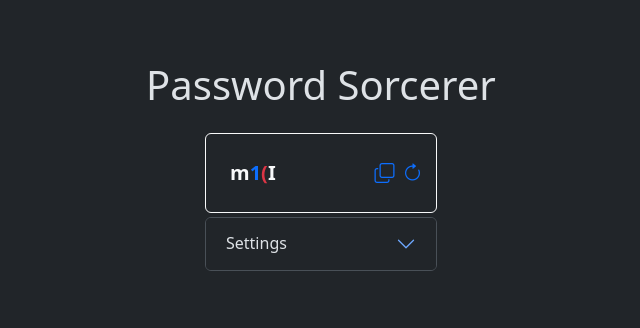
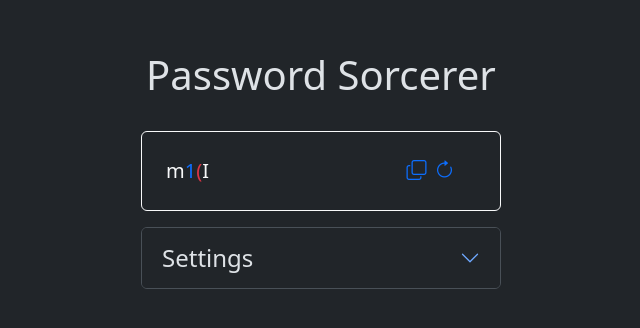
Before and after one commit to bshortdev/password-sorcerer-vuets, a Vue app in the folder password-sorcerer/: page / in a window 1280 px wide. Shown: the part 242-570 px from the top of the page, without its empty margins (319-959 px from the left). Built offline with nearby package versions, Linux system fonts and the light colour scheme.

Commit message:
Restyled the page for aesthetic purposes

```diff
--- a/password-sorcerer/src/App.vue
+++ b/password-sorcerer/src/App.vue
@@ -119,17 +119,16 @@ onMounted(() => {
   <div class="container d-flex flex-column justify-content-center align-items-center ">
     <div class="col-8 vh-100 mx-auto align-content-center">
       <!-- Use standalone columns where appropriate -->
-      <div class="row justify-content-center py-3">
+      <div class="row justify-content-center py-4">
         <div class="col text-center">
           <h1>Password Sorcerer</h1>
         </div>
       </div>
-      <div class="row justify-content-center pb-1">
-        <div class="col-4">
+      <div class="row justify-content-center pb-3">
+        <div class="col-6">
           <div class="d-flex border border-1 border-light rounded p-4 fs-5">
-            <div class="col-9 fw-bold">
-              <span class="text-break " :class="getClassForCharacter(character)"
-                v-for="character in generatedPasswordAsArray">
+            <div class="col-9 text-break-all">
+              <span :class="getClassForCharacter(character)" v-for="character in generatedPasswordAsArray">
                 {{ character }}
               </span>
             </div>
@@ -142,16 +141,16 @@ onMounted(() => {
         </div>
       </div>
       <div class="row justify-content-center">
-        <div class="col-4">
+        <div class="col-6">
           <div class="accordion" id="accordionExample">
             <div class="accordion-item">
               <h2 class="accordion-header">
-                <button class="accordion-button collapsed" type="button" data-bs-toggle="collapse"
+                <button class="accordion-button collapsed fs-4" type="button" data-bs-toggle="collapse"
                   data-bs-target="#collapseOne" aria-expanded="false" aria-controls="collapseOne">
                   Settings
                 </button>
               </h2>
-              <div id="collapseOne" class="accordion-collapse collapse" data-bs-parent="#accordionExample">
+              <div id="collapseOne" class="accordion-collapse collapse fs-5" data-bs-parent="#accordionExample">
                 <div class="accordion-body">
                   <div class="row">
                     <div class="col-12">
@@ -215,4 +214,9 @@ onMounted(() => {
 .click-cursor {
   cursor: pointer;
 }
+
+.text-break-all {
+  word-wrap: break-word;
+  word-break: break-all;
+}
 </style>
```
